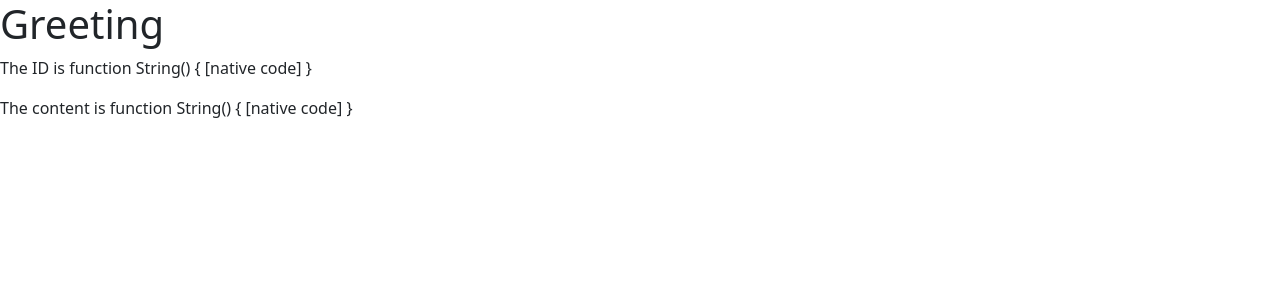
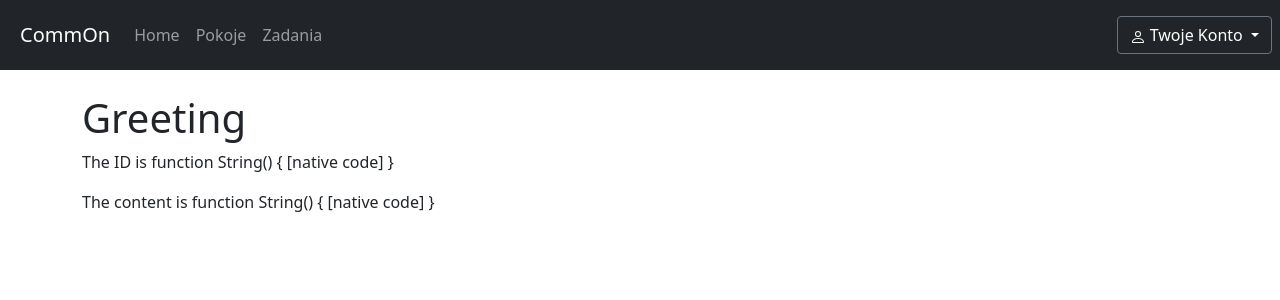
Before and after one commit to HasuNoHana/Engineering-thesis-frontend, an Angular app: page /home in a window 1280 px wide. Shown: the top 300 px of the page. Built offline with nearby package versions, Linux system fonts and the light colour scheme; no server answers; sample sign-in values are in the browser's storage.

Commit message:
wip home not working

```diff
--- a/src/app/app.component.html
+++ b/src/app/app.component.html
@@ -1,4 +1,4 @@
-<div *ngIf="appService.authenticated">
+<div *ngIf="authenticated()">
   <app-header></app-header>
   <div class="container">
     <div class="row">
@@ -8,6 +8,6 @@
     </div>
   </div>
 </div>
-<div *ngIf="!appService.authenticated">
+<div *ngIf="!authenticated()">
   <router-outlet></router-outlet>
 </div>
--- a/src/app/app.component.ts
+++ b/src/app/app.component.ts
@@ -7,7 +7,7 @@ import {AuthenticationService} from "./authentication/authentication.service";
 })
 export class AppComponent {
 
-  constructor(private appService: AuthenticationService) {
+  constructor(public appService: AuthenticationService) {
     // if( localStorage.getItem("authenticated") === "true"){
     //
     // }
@@ -15,4 +15,6 @@ export class AppComponent {
     //   console.log("logout");
     // });
   }
+
+  authenticated() { return localStorage.getItem("authenticated") == "true" }
 }
--- a/src/app/home-page/home.component.ts
+++ b/src/app/home-page/home.component.ts
@@ -11,7 +11,6 @@ export class HomeComponent {
   greeting: any = {id:String,content:String};
 
   constructor(private app: AuthenticationService, private http: HttpClient) {
-    http.get('resource').subscribe(data => this.greeting = data);
   }
 
   authenticated() { return localStorage.getItem("authenticated") == "true" }
```
